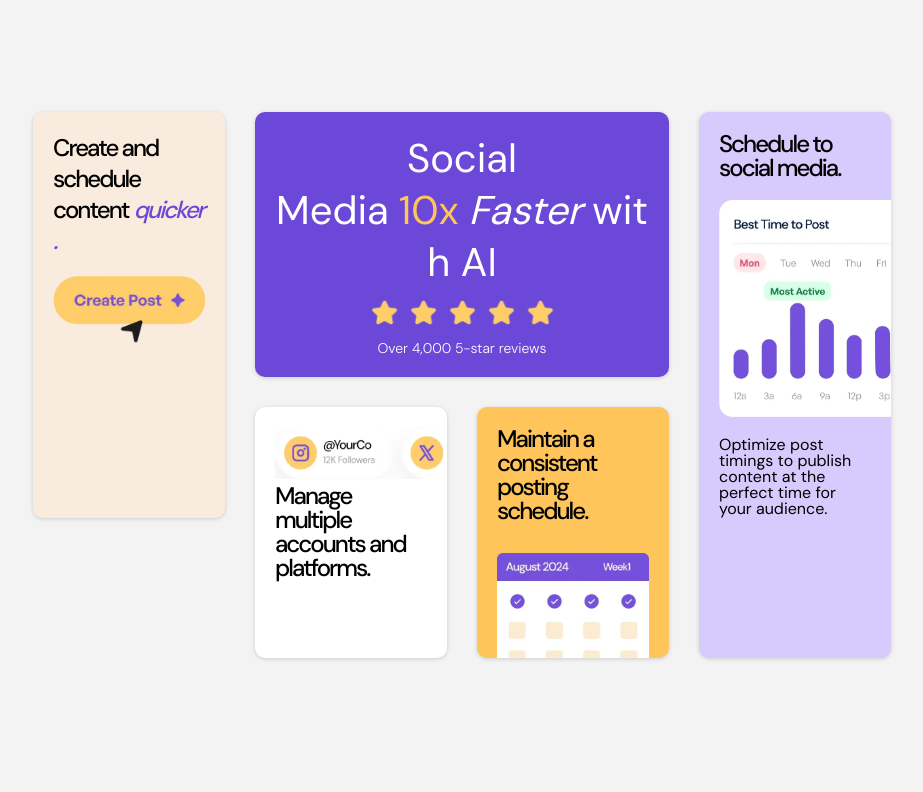
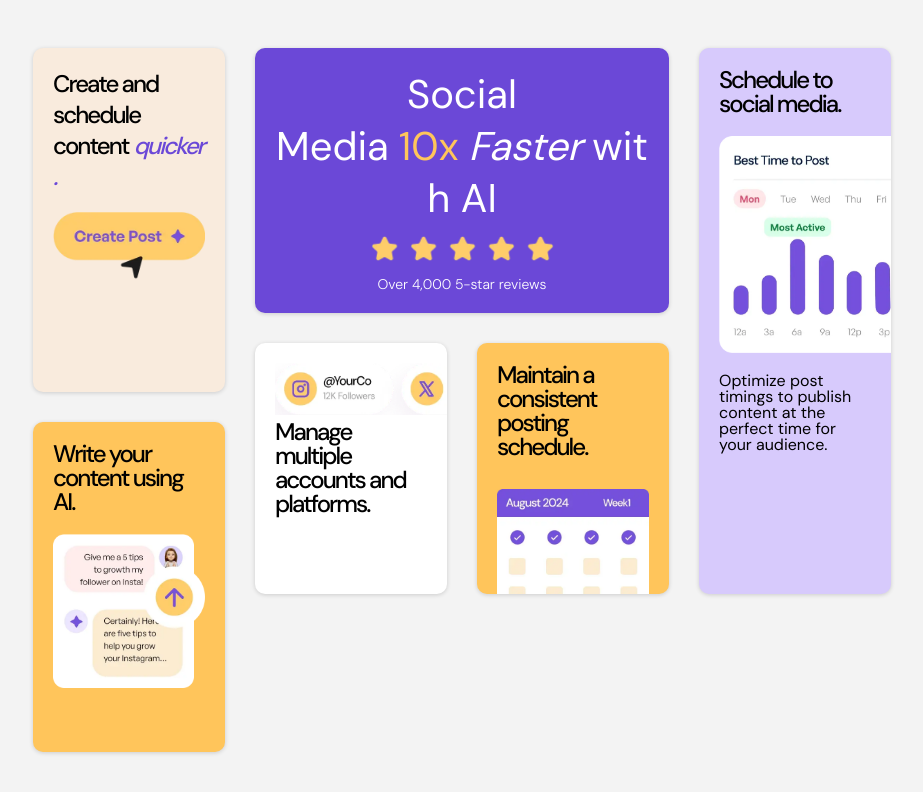
Before and after one commit to sparklaunch/Bento-Grid, a Next.js app: page / in a window 1280 px wide. Shown: the top 792 px of the page, without its empty margins (178-1101 px from the left). Built offline with nearby package versions, Linux system fonts and the light colour scheme.

Commit message:
Create Write

```diff
--- /dev/null
+++ b/app/components/Write.module.css
@@ -0,0 +1,21 @@
+.section {
+	grid-area: write;
+	background-color: var(--color-yellow);
+	padding: 20px;
+	border-radius: 10px;
+	box-shadow: rgba(0, 0, 0, 0.16) 0px 1px 4px;
+	display: flex;
+	flex-direction: column;
+	gap: 20px;
+}
+
+.write {
+	font-weight: 500;
+	letter-spacing: -2px;
+	line-height: 1;
+}
+
+.aiContent {
+	width: 100%;
+	height: auto;
+}
--- /dev/null
+++ b/app/components/Write.tsx
@@ -0,0 +1,12 @@
+import Image from "next/image";
+import aiContent from "../assets/images/ai-content.webp";
+import styles from "./Write.module.css";
+
+export default function Write() {
+	return (
+		<section className={styles.section}>
+			<h2 className={styles.write}>Write your content using AI.</h2>
+			<Image src={aiContent} alt="" className={styles.aiContent} />
+		</section>
+	);
+}
--- a/app/page.tsx
+++ b/app/page.tsx
@@ -3,6 +3,7 @@ import Maintain from "./components/Maintain";
 import Manage from "./components/Manage";
 import Schedule from "./components/Schedule";
 import Social from "./components/Social";
+import Write from "./components/Write";
 import styles from "./Home.module.css";
 
 export default function Home() {
@@ -13,6 +14,7 @@ export default function Home() {
 			<Schedule />
 			<Manage />
 			<Maintain />
+			<Write />
 		</main>
 	);
 }
```
